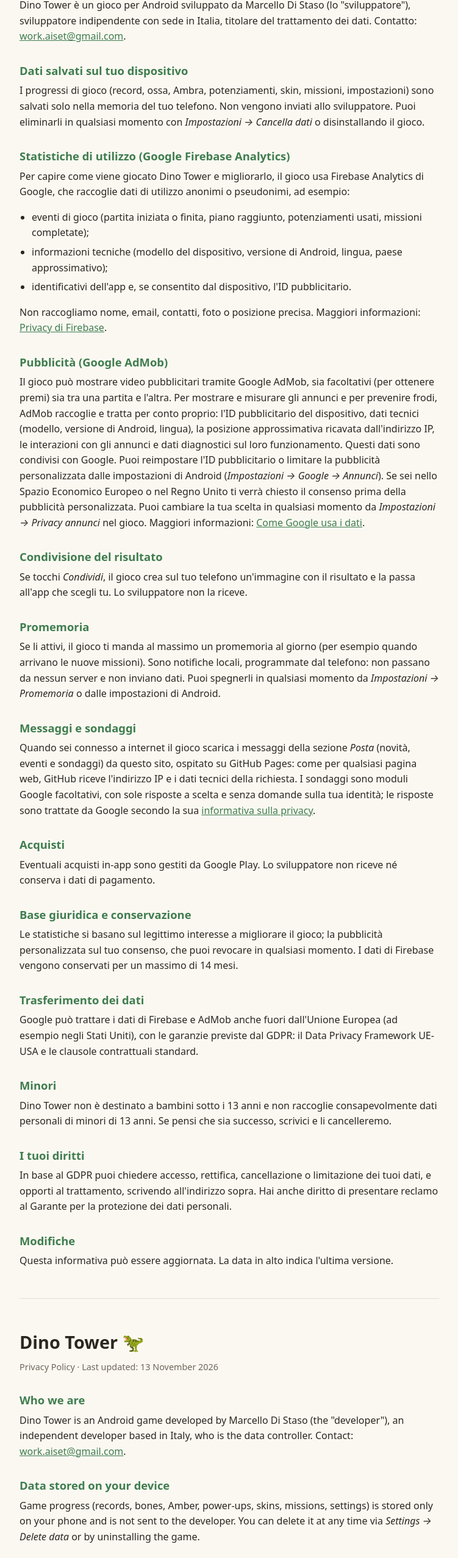
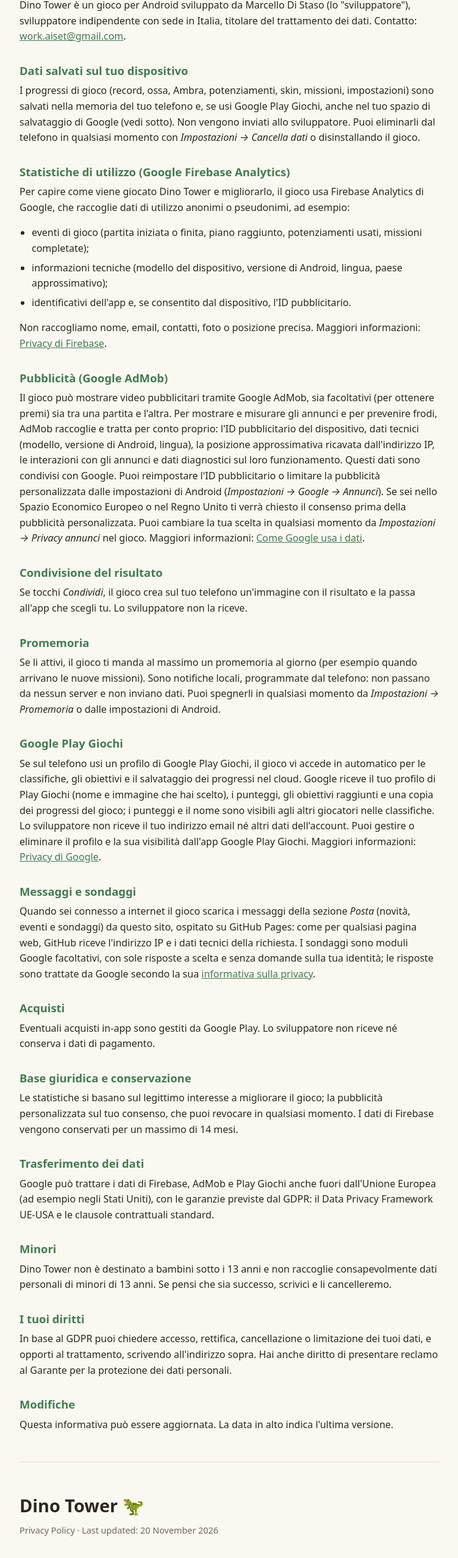
Before and after one commit to marcix10/Dino-Tower_Privacy, a plain HTML site: page index.html in a window 1280 px wide. Shown: the part 216-2771 px from the top of the page at 61% size, without its empty margins (264-1015 px from the left). Drawn offline with Linux system fonts and the light colour scheme.

Commit message:
Privacy: Google Play Giochi (classifiche, obiettivi, salvataggio nel cloud)
Co-Authored-By: Claude Opus 5.5 <noreply@anthropic.com>
Claude-Session: https://claude.ai/code/session_01G9iFdEuQBXRtdmMf6GaUJn

```diff
--- a/index.html
+++ b/index.html
@@ -28,7 +28,7 @@
 <main>
 
 <h1>Dino Tower 🦖</h1>
-<p class="meta">Informativa sulla privacy · Ultimo aggiornamento: 13 novembre 2026</p>
+<p class="meta">Informativa sulla privacy · Ultimo aggiornamento: 20 novembre 2026</p>
 <nav class="lang"><a href="#it">Italiano</a><a href="#en">English</a></nav>
 
 <section id="it">
@@ -39,8 +39,9 @@ Contatto: <a href="mailto:work.aiset@gmail.com">work.aiset@gmail.com</a>.</p>
 
 <h2>Dati salvati sul tuo dispositivo</h2>
 <p>I progressi di gioco (record, ossa, Ambra, potenziamenti, skin, missioni, impostazioni)
-sono salvati solo nella memoria del tuo telefono. Non vengono inviati allo sviluppatore.
-Puoi eliminarli in qualsiasi momento con <em>Impostazioni → Cancella dati</em> o disinstallando il gioco.</p>
+sono salvati nella memoria del tuo telefono e, se usi Google Play Giochi, anche nel tuo spazio di
+salvataggio di Google (vedi sotto). Non vengono inviati allo sviluppatore.
+Puoi eliminarli dal telefono in qualsiasi momento con <em>Impostazioni → Cancella dati</em> o disinstallando il gioco.</p>
 
 <h2>Statistiche di utilizzo (Google Firebase Analytics)</h2>
 <p>Per capire come viene giocato Dino Tower e migliorarlo, il gioco usa Firebase Analytics di Google,
@@ -74,6 +75,14 @@ all'app che scegli tu. Lo sviluppatore non la riceve.</p>
 missioni). Sono notifiche locali, programmate dal telefono: non passano da nessun server e non inviano dati.
 Puoi spegnerli in qualsiasi momento da <em>Impostazioni → Promemoria</em> o dalle impostazioni di Android.</p>
 
+<h2>Google Play Giochi</h2>
+<p>Se sul telefono usi un profilo di Google Play Giochi, il gioco vi accede in automatico per le classifiche,
+gli obiettivi e il salvataggio dei progressi nel cloud. Google riceve il tuo profilo di Play Giochi (nome
+e immagine che hai scelto), i punteggi, gli obiettivi raggiunti e una copia dei progressi del gioco; i
+punteggi e il nome sono visibili agli altri giocatori nelle classifiche. Lo sviluppatore non riceve il tuo
+indirizzo email né altri dati dell'account. Puoi gestire o eliminare il profilo e la sua visibilità
+dall'app Google Play Giochi. Maggiori informazioni: <a href="https://policies.google.com/privacy">Privacy di Google</a>.</p>
+
 <h2>Messaggi e sondaggi</h2>
 <p>Quando sei connesso a internet il gioco scarica i messaggi della sezione <em>Posta</em>
 (novità, eventi e sondaggi) da questo sito, ospitato su GitHub Pages: come per qualsiasi pagina web,
@@ -92,7 +101,7 @@ sul tuo consenso, che puoi revocare in qualsiasi momento. I dati di Firebase ven
 un massimo di 14 mesi.</p>
 
 <h2>Trasferimento dei dati</h2>
-<p>Google può trattare i dati di Firebase e AdMob anche fuori dall'Unione Europea (ad esempio negli Stati Uniti),
+<p>Google può trattare i dati di Firebase, AdMob e Play Giochi anche fuori dall'Unione Europea (ad esempio negli Stati Uniti),
 con le garanzie previste dal GDPR: il Data Privacy Framework UE-USA e le clausole contrattuali standard.</p>
 
 <h2>Minori</h2>
@@ -112,7 +121,7 @@ al Garante per la protezione dei dati personali.</p>
 
 <section id="en">
 <h1>Dino Tower 🦖</h1>
-<p class="meta">Privacy Policy · Last updated: 13 November 2026</p>
+<p class="meta">Privacy Policy · Last updated: 20 November 2026</p>
 
 <h2>Who we are</h2>
 <p>Dino Tower is an Android game developed by Marcello Di Staso (the "developer"), an independent
@@ -120,9 +129,10 @@ developer based in Italy, who is the data controller.
 Contact: <a href="mailto:work.aiset@gmail.com">work.aiset@gmail.com</a>.</p>
 
 <h2>Data stored on your device</h2>
-<p>Game progress (records, bones, Amber, power-ups, skins, missions, settings) is stored only on
-your phone and is not sent to the developer. You can delete it at any time via
-<em>Settings → Delete data</em> or by uninstalling the game.</p>
+<p>Game progress (records, bones, Amber, power-ups, skins, missions, settings) is stored on your phone
+and, if you use Google Play Games, also in your Google saved games space (see below). It is not sent to
+the developer. You can delete it from your phone at any time via <em>Settings → Delete data</em> or by
+uninstalling the game.</p>
 
 <h2>Usage statistics (Google Firebase Analytics)</h2>
 <p>To understand how Dino Tower is played and improve it, the game uses Google's Firebase Analytics,
@@ -156,6 +166,14 @@ app you choose. The developer does not receive it.</p>
 ready). They are local notifications scheduled by your phone: they go through no server and send no data.
 You can turn them off at any time from <em>Settings → Reminders</em> or from Android settings.</p>
 
+<h2>Google Play Games</h2>
+<p>If you use a Google Play Games profile on your phone, the game signs in to it automatically for
+leaderboards, achievements and saving your progress in the cloud. Google receives your Play Games profile
+(the name and picture you chose), your scores, the achievements you unlock and a copy of your game
+progress; scores and your name are visible to other players on the leaderboards. The developer does not
+receive your email address or other account data. You can manage or delete your profile and its visibility
+in the Google Play Games app. More information: <a href="https://policies.google.com/privacy">Google privacy</a>.</p>
+
 <h2>Messages and surveys</h2>
 <p>When you are online, the game downloads the messages of the <em>Mail</em> section
 (news, events and surveys) from this website, hosted on GitHub Pages: as with any web page,
@@ -172,7 +190,7 @@ payment details.</p>
 based on your consent, which you can withdraw at any time. Firebase data is kept for up to 14 months.</p>
 
 <h2>Data transfers</h2>
-<p>Google may process Firebase and AdMob data outside the European Union (for example in the United States),
+<p>Google may process Firebase, AdMob and Play Games data outside the European Union (for example in the United States),
 with the safeguards required by the GDPR: the EU-US Data Privacy Framework and standard contractual clauses.</p>
 
 <h2>Children</h2>
```
